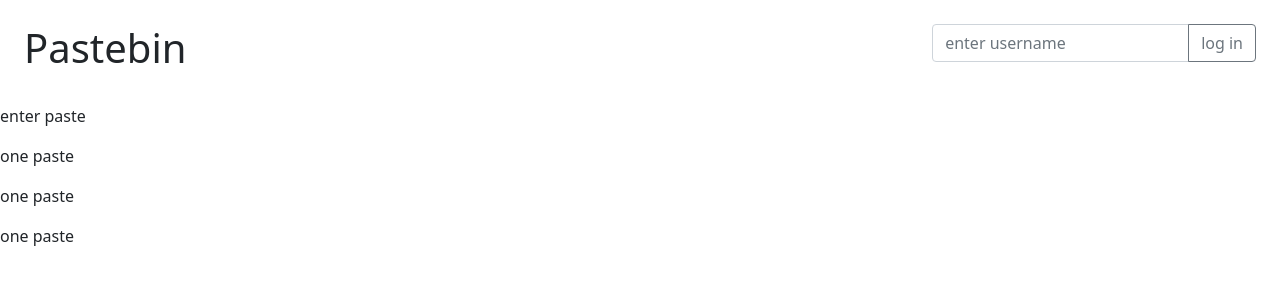
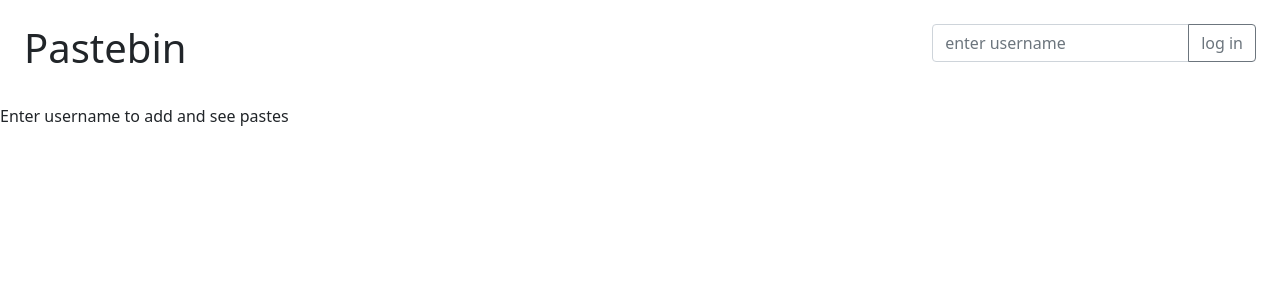
Before and after one commit to team-c3a10/pastebin-frontend, a React (Create React App) app: page / in a window 1280 px wide. Shown: the top 300 px of the page. Built offline with nearby package versions, Linux system fonts and the light colour scheme.

Commit message:
paste list created

```diff
--- a/src/App.tsx
+++ b/src/App.tsx
@@ -1,14 +1,14 @@
 import AppHeader from "./components/AppHeader";
 import PasteList from "./components/PasteList";
 import PasteForm from "./components/PasteForm";
-import { Paste } from "./utils/pasteInterface";
+import { IPaste } from "./utils/pasteInterface";
 import { API_BASE } from "./utils/APIFragments";
 import { useState, useEffect } from "react";
 import axios from "axios";
 
 function App(): JSX.Element {
   const [userId, setUserId] = useState<number | null>(null);
-  const [allPastes, setAllPastes] = useState<Paste[]>([]);
+  const [allPastes, setAllPastes] = useState<IPaste[]>([]);
 
   const loadAllPastes = async () => {
     await axios
@@ -35,8 +35,19 @@
   return (
     <>
       <AppHeader userId={userId} setUserId={setUserId} />
-      <PasteForm />
-      <PasteList />
+
+      {userId === null ? (
+        <p>Enter username to add and see pastes</p>
+      ) : (
+        <>
+          <PasteForm />
+          {allPastes.length === 0 ? (
+            <p>No pastes added</p>
+          ) : (
+            <PasteList allPastes={allPastes} />
+          )}
+        </>
+      )}
     </>
   );
 }
--- a/src/components/Paste.tsx
+++ b/src/components/Paste.tsx
@@ -1,3 +1,15 @@
-export default function Paste(): JSX.Element {
-  return <p>one paste</p>;
+import { IPaste } from "../utils/pasteInterface";
+
+interface PasteProps {
+  paste: IPaste;
 }
+
+export default function Paste(props: PasteProps): JSX.Element {
+  return (
+    <tr>
+      <td>{props.paste.title}</td>
+      <td>{props.paste.paste_body}</td>
+      <td>{props.paste.date}</td>
+    </tr>
+  );
+}
--- a/src/components/PasteList.tsx
+++ b/src/components/PasteList.tsx
@@ -1,11 +1,33 @@
 import Paste from "./Paste";
+import { IPaste } from "../utils/pasteInterface";
 
-export default function PasteList(): JSX.Element {
+interface PasteListProps {
+  allPastes: IPaste[];
+}
+
+export default function PasteList(props: PasteListProps): JSX.Element {
+  const pasteElements = props.allPastes.map((singlePaste) => (
+    <Paste key={singlePaste.paste_id} paste={singlePaste} />
+  ));
+
   return (
-    <>
-      <Paste />
-      <Paste />
-      <Paste />
-    </>
+    <div className="mx-4 my-2">
+      <table className="table">
+        <thead>
+          <tr>
+            <th scope="col" className="col-md-2">
+              Title
+            </th>
+            <th scope="col" className="col-md-8">
+              Paste Body
+            </th>
+            <th scope="col" className="col-md-2">
+              Date Created
+            </th>
+          </tr>
+        </thead>
+        <tbody>{pasteElements}</tbody>
+      </table>
+    </div>
   );
 }
--- a/src/utils/pasteInterface.ts
+++ b/src/utils/pasteInterface.ts
@@ -1,4 +1,4 @@
-export interface Paste {
+export interface IPaste {
   user_id: number;
   paste_id: number;
   title: string | undefined | null;
```
